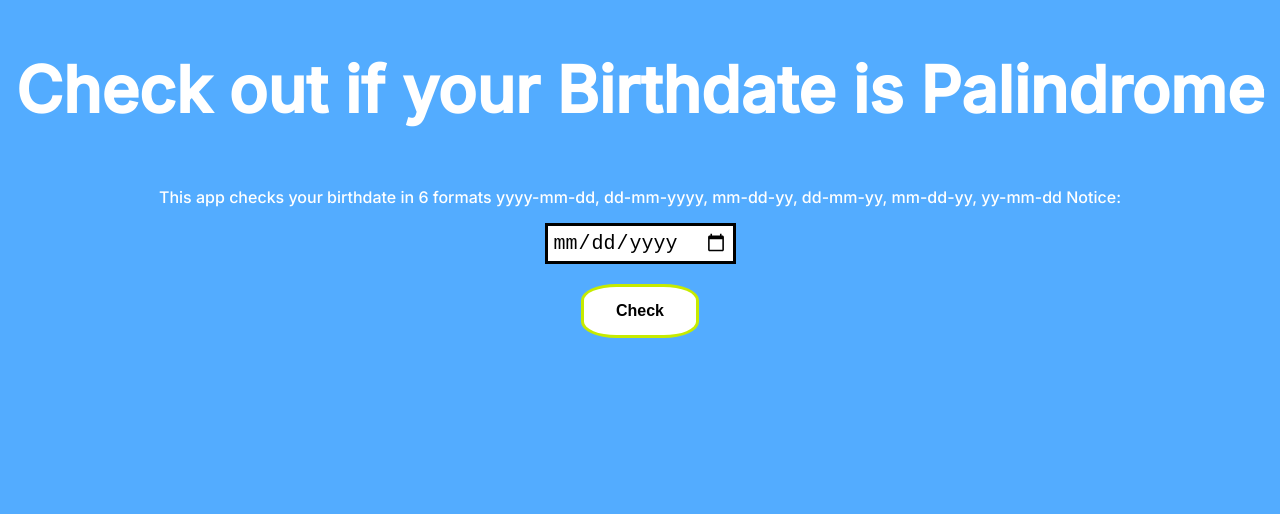
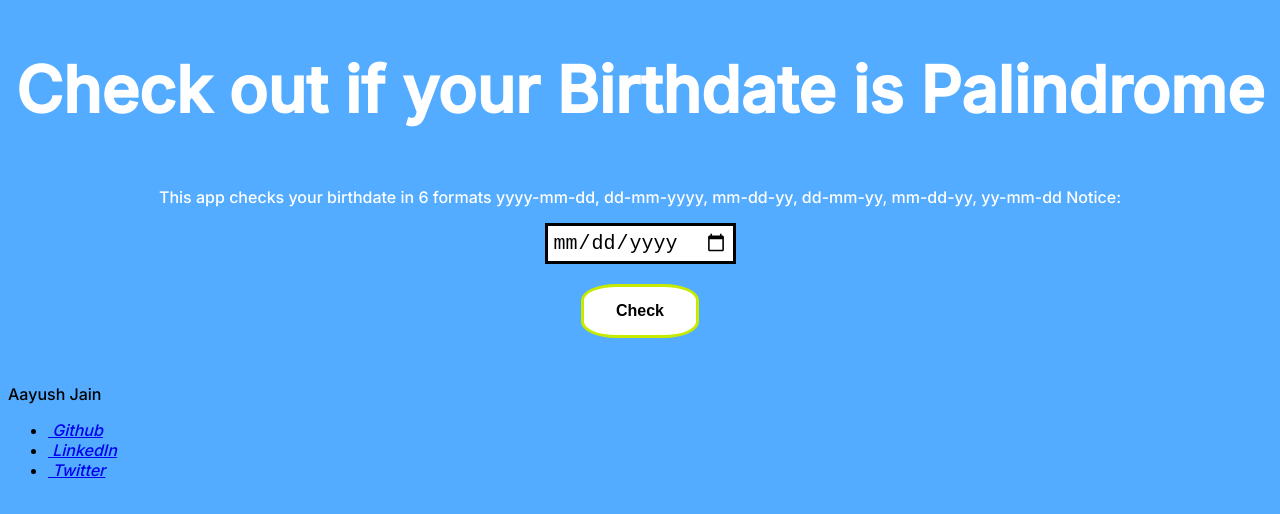
Before and after one commit to Aayushjain-code/Is-Your-Birthday-a-Palindrome, a plain HTML site: page index.html in a window 1280 px wide. Drawn offline with Linux system fonts and the light colour scheme.

Commit message:
Update index.html

```diff
--- a/index.html
+++ b/index.html
@@ -16,6 +16,17 @@
     <button  id="check-btn">Check</button>
    <div id="output-area"></div>
     </div>
+	<section class="footer">
+        <p>Aayush Jain</p>
+        <ul>
+            <li><a href="https://github.com/Aayushjain-code" alt="#"><i class="fab fa-github">&nbsp;Github</i></a></li>
+            <li><a href="https://twitter.com/the_aayush_jain" alt="#"><i class="fab fa-linkedin">&nbsp;LinkedIn</i></a>
+            </li>
+            <li><a href="https://www.linkedin.com/in/aayush-jain-code/" alt="#"><i
+                        class="fab fa-twitter">&nbsp;Twitter</i></a></li>
+        </ul>
+    </section>
+
     <link href="style.css" rel="stylesheet" type="text/css" />
     <script src="script.js"></script>
   </body>
```
